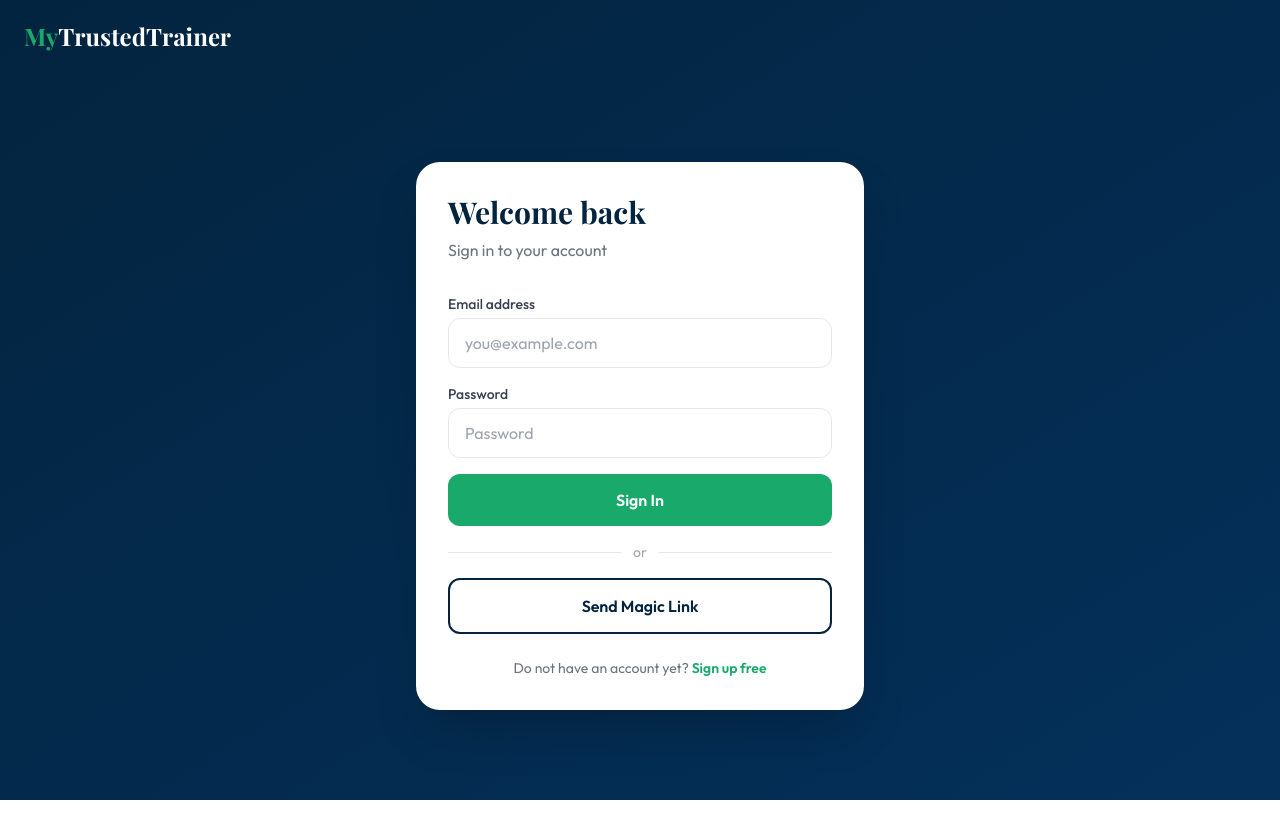
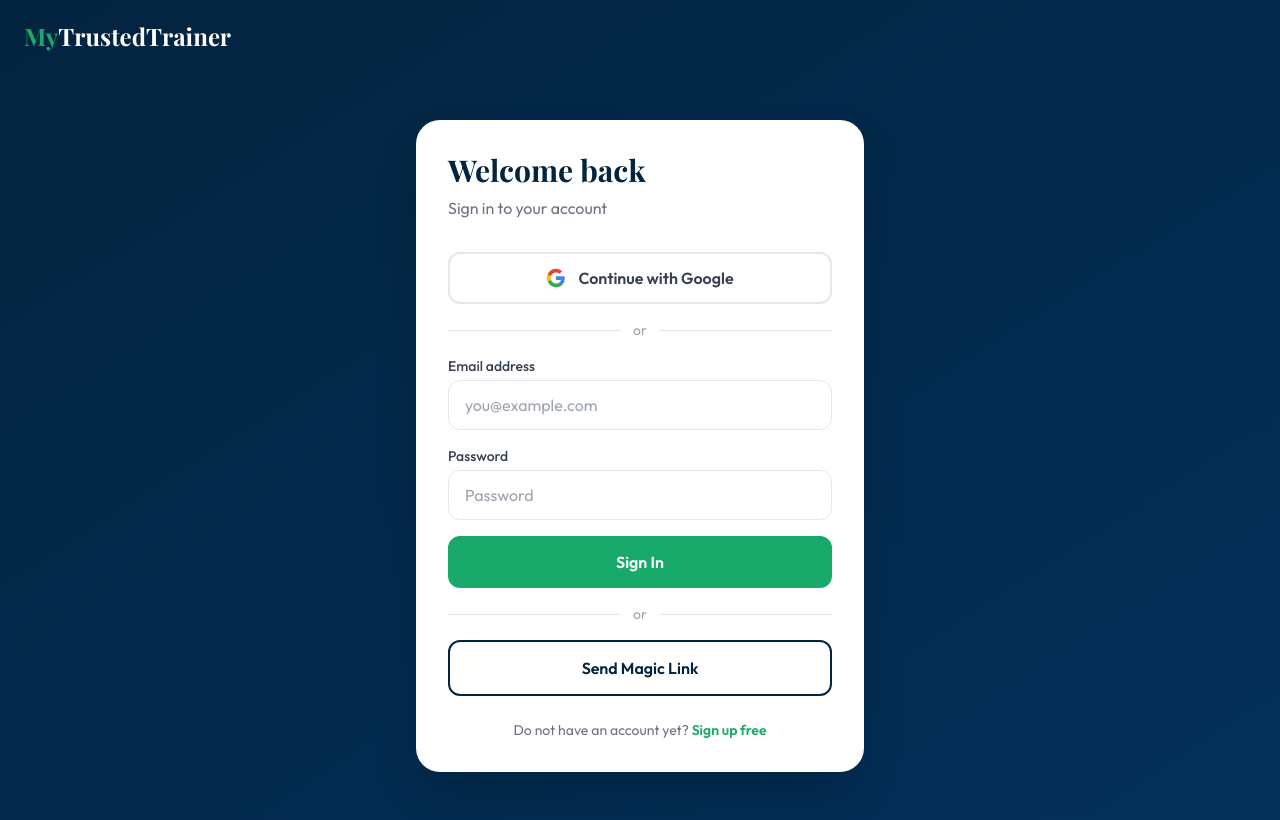
Before and after one commit to MyTrustedTrainer/mytrustedtrainer, a Next.js app: page /login in a window 1280 px wide. Built offline with nearby package versions, Linux system fonts and the light colour scheme; no server answers.

Commit message:
login: add Google OAuth button, role-based redirect after sign-in
Added Google sign-in functionality and adjusted login flow based on user role.

```diff
--- a/app/login/page.tsx
+++ b/app/login/page.tsx
@@ -13,20 +13,41 @@ export default function LoginPage() {
   const [loading, setLoading] = useState(false)
   const [magicSent, setMagicSent] = useState(false)
 
+  async function handleGoogleSignIn() {
+    setLoading(true)
+    setError('')
+    const { error } = await supabase.auth.signInWithOAuth({
+      provider: 'google',
+      options: {
+        redirectTo: window.location.origin + '/auth/callback',
+      }
+    })
+    if (error) { setError(error.message); setLoading(false) }
+  }
+
   async function handleLogin(e: React.FormEvent) {
     e.preventDefault()
     setLoading(true)
     setError('')
-    const { error } = await supabase.auth.signInWithPassword({ email, password })
+    const { data, error } = await supabase.auth.signInWithPassword({ email, password })
     if (error) { setError(error.message); setLoading(false); return }
+    const role = data.user?.user_metadata?.role
+    if (role === 'trainer') {
       router.push('/dashboard/trainer')
+    } else if (role === 'client') {
+      router.push('/dashboard/client')
+    } else {
+      router.push('/onboarding/role')
+    }
   }
 
   async function handleMagicLink() {
     if (!email) { setError('Enter your email first'); return }
     setLoading(true)
-    const redirectTo = window.location.origin + '/auth/callback'
-    const { error } = await supabase.auth.signInWithOtp({ email, options: { emailRedirectTo: redirectTo } })
+    const { error } = await supabase.auth.signInWithOtp({
+      email,
+      options: { emailRedirectTo: window.location.origin + '/auth/callback' }
+    })
     if (error) { setError(error.message) } else { setMagicSent(true) }
     setLoading(false)
   }
@@ -38,15 +59,11 @@ export default function LoginPage() {
           <span className="text-[#18A96B]">My</span>TrustedTrainer
         </Link>
       </nav>
-
       <div className="flex-1 flex items-center justify-center px-4 py-12">
         <div className="w-full max-w-md">
           <div className="bg-white rounded-3xl shadow-2xl p-8">
-            <h1 className="text-3xl font-bold text-[#03243F] mb-2" style={{fontFamily:'Playfair Display'}}>
-              Welcome back
-            </h1>
+            <h1 className="text-3xl font-bold text-[#03243F] mb-2" style={{fontFamily:'Playfair Display'}}>Welcome back</h1>
             <p className="text-gray-500 mb-8">Sign in to your account</p>
-
             {magicSent ? (
               <div className="text-center py-8">
                 <div className="w-16 h-16 bg-green-100 rounded-full flex items-center justify-center mx-auto mb-4">
@@ -58,40 +75,54 @@ export default function LoginPage() {
                 <p className="text-gray-600">We sent a magic link to <strong>{email}</strong></p>
               </div>
             ) : (
+              <>
+                <button
+                  type="button"
+                  onClick={handleGoogleSignIn}
+                  disabled={loading}
+                  className="w-full flex items-center justify-center gap-3 border-2 border-gray-200 rounded-xl py-3 mb-4 font-semibold text-gray-700 hover:bg-gray-50 disabled:opacity-50 transition-colors"
+                >
+                  <svg className="w-5 h-5" viewBox="0 0 24 24">
+                    <path fill="#4285F4" d="M22.56 12.25c0-.78-.07-1.53-.2-2.25H12v4.26h5.92c-.26 1.37-1.04 2.53-2.21 3.31v2.77h3.57c2.08-1.92 3.28-4.74 3.28-8.09z"/>
+                    <path fill="#34A853" d="M12 23c2.97 0 5.46-.98 7.28-2.66l-3.57-2.77c-.98.66-2.23 1.06-3.71 1.06-2.86 0-5.29-1.93-6.16-4.53H2.18v2.84C3.99 20.53 7.7 23 12 23z"/>
+                    <path fill="#FBBC05" d="M5.84 14.09c-.22-.66-.35-1.36-.35-2.09s.13-1.43.35-2.09V7.07H2.18C1.43 8.55 1 10.22 1 12s.43 3.45 1.18 4.93l3.66-2.84z"/>
+                    <path fill="#EA4335" d="M12 5.38c1.62 0 3.06.56 4.21 1.64l3.15-3.15C17.45 2.09 14.97 1 12 1 7.7 1 3.99 3.47 2.18 7.07l3.66 2.84c.87-2.6 3.3-4.53 6.16-4.53z"/>
+                  </svg>
+                  Continue with Google
+                </button>
+                <div className="relative flex items-center mb-4">
+                  <div className="flex-1 border-t border-gray-200" />
+                  <span className="px-3 text-sm text-gray-400">or</span>
+                  <div className="flex-1 border-t border-gray-200" />
+                </div>
                 <form onSubmit={handleLogin} className="space-y-4">
                   <div>
                     <label className="block text-sm font-medium text-gray-700 mb-1">Email address</label>
-                  <input type="email" value={email} onChange={e => setEmail(e.target.value)}
-                    placeholder="you@example.com" required
+                    <input type="email" value={email} onChange={e => setEmail(e.target.value)} placeholder="you@example.com" required
                       className="w-full border border-gray-200 rounded-xl px-4 py-3 focus:outline-none focus:ring-2 focus:ring-[#18A96B]" />
                   </div>
                   <div>
                     <label className="block text-sm font-medium text-gray-700 mb-1">Password</label>
-                  <input type="password" value={password} onChange={e => setPassword(e.target.value)}
-                    placeholder="Password" required
+                    <input type="password" value={password} onChange={e => setPassword(e.target.value)} placeholder="Password" required
                       className="w-full border border-gray-200 rounded-xl px-4 py-3 focus:outline-none focus:ring-2 focus:ring-[#18A96B]" />
                   </div>
-
                   {error && <p className="text-red-500 text-sm">{error}</p>}
-
                   <button type="submit" disabled={loading}
                     className="w-full bg-[#18A96B] text-white py-3.5 rounded-xl font-semibold hover:bg-[#15906A] disabled:opacity-50 transition-colors">
                     {loading ? 'Signing in...' : 'Sign In'}
                   </button>
-
                   <div className="relative flex items-center">
                     <div className="flex-1 border-t border-gray-200" />
                     <span className="px-3 text-sm text-gray-400">or</span>
                     <div className="flex-1 border-t border-gray-200" />
                   </div>
-
                   <button type="button" onClick={handleMagicLink} disabled={loading}
                     className="w-full border-2 border-[#03243F] text-[#03243F] py-3.5 rounded-xl font-semibold hover:bg-gray-50 disabled:opacity-50 transition-colors">
                     Send Magic Link
                   </button>
                 </form>
+              </>
             )}
-
             <p className="text-center text-gray-500 text-sm mt-6">
               Do not have an account yet?{' '}
               <Link href="/signup" className="text-[#18A96B] font-semibold hover:underline">Sign up free</Link>
```
Lines whose indentation alone changed are shown as unchanged.
